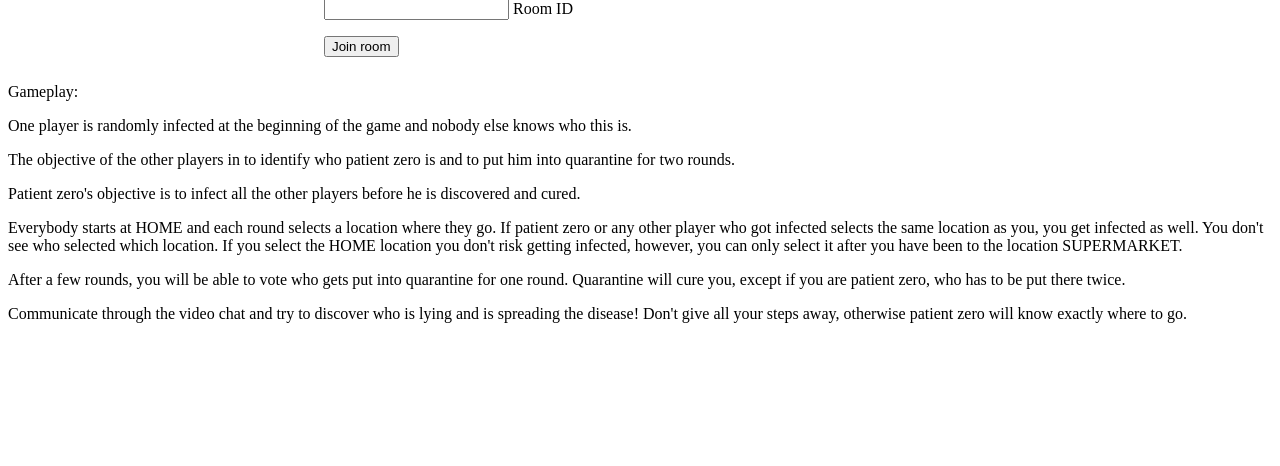
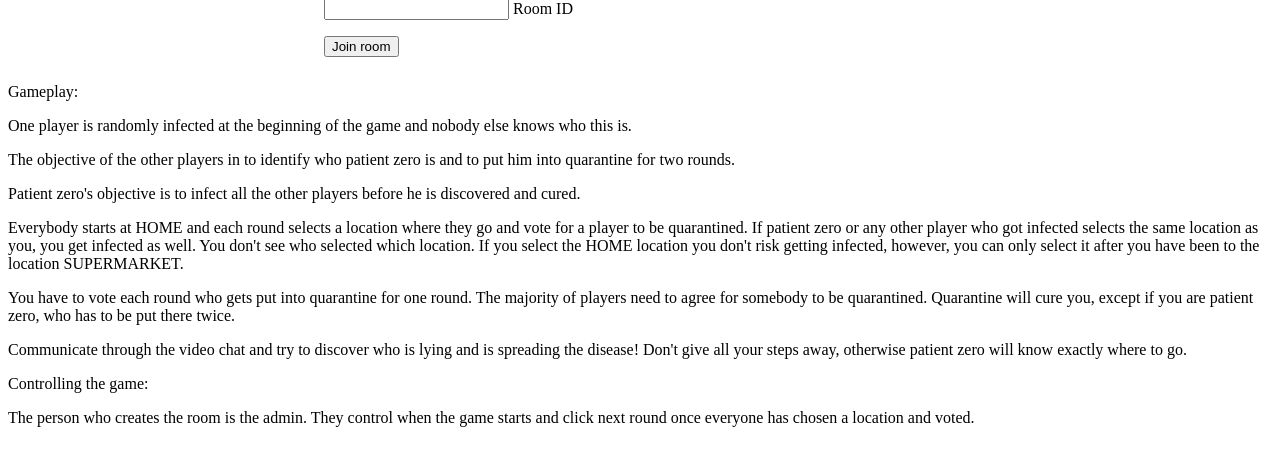
Before and after one commit to kotuliak/beer-virus, a Flask app: page / in a window 1280 px wide. Shown: the part 230-696 px from the top of the page. Run offline with Flask 2, Linux system fonts and the light colour scheme.

Commit message:
Text update

```diff
--- a/beer-app/templates/home.html
+++ b/beer-app/templates/home.html
@@ -36,15 +36,21 @@
         Patient zero's objective is to infect all the other players before he is discovered and cured.
     </p>
     <p>
-        Everybody starts at HOME and each round selects a location where they go.
+        Everybody starts at HOME and each round selects a location where they go and vote for a player to be quarantined.
         If patient zero or any other player who got infected selects the same location as you, you get infected as well. You don't see who selected which location.
         If you select the HOME location you don't risk getting infected, however, you can only select it after you have been to the location SUPERMARKET.
     </p>
     <p>
-        After a few rounds, you will be able to vote who gets put into quarantine for one round. Quarantine will cure you, except if you are patient zero, who has to be put there twice.
+        You have to vote each round who gets put into quarantine for one round. The majority of players need to agree for somebody to be quarantined. Quarantine will cure you, except if you are patient zero, who has to be put there twice.
     </p>
     <p>
         Communicate through the video chat and try to discover who is lying and is spreading the disease! Don't give all your steps away, otherwise patient zero will know exactly where to go.
+    </p>
+    <p>
+        Controlling the game:
+    </p>
+    <p>
+        The person who creates the room is the admin. They control when the game starts and click next round once everyone has chosen a location and voted.
     </p>
 </div>
 
```
Also changed, not shown: beer-app/templates/room.html (+8 -2 lines).
